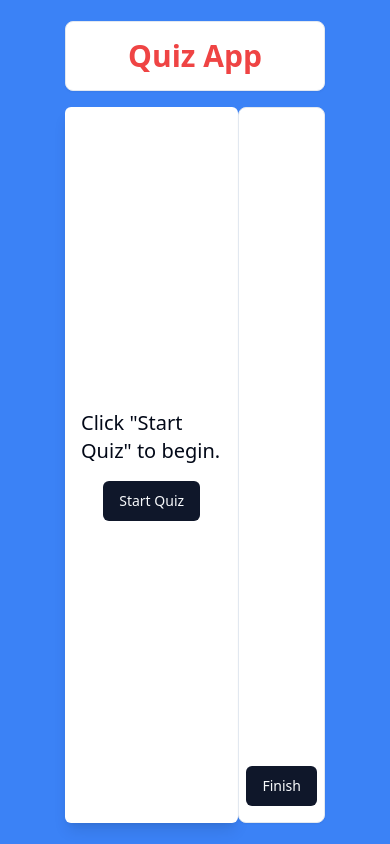
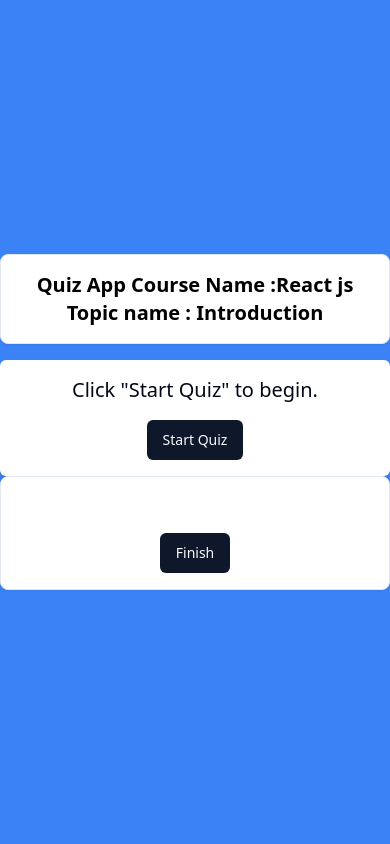
Before and after one commit to DishaJain05/quiz, a Next.js app: page / in a window 390 px wide. Built offline with nearby package versions, Linux system fonts and the light colour scheme; no server answers.

Commit message:
responsive

```diff
--- a/src/app/globals.css
+++ b/src/app/globals.css
@@ -59,6 +59,11 @@
   }
 }
 
+
+/* Custom styles */
+
+
+
 @layer base {
   * {
     @apply border-border;
--- a/src/app/page.tsx
+++ b/src/app/page.tsx
@@ -24,7 +24,7 @@
   const [attempted, setAttempted] = useState<boolean[]>([]);
   const [timeLeft, setTimeLeft] = useState<number>(600); // Default to 10 minutes
   const [hasStarted, setHasStarted] = useState<boolean>(false);
-  const [topicid, setTopicid] = useState<number>(2);
+  const [topicid, setTopicid] = useState<number>(1);
 
   useEffect(() => {
     if (typeof window !== 'undefined') {
@@ -101,7 +101,6 @@
     })
       .then(response => response.json())
       .then(data => {
-        console.log('Performance data saved:', data);
       })
       .catch(error => {
         console.error('Error saving performance data:', error);
@@ -133,20 +132,24 @@
   };
 
   return (
-    <div className="min-h-screen flex items-center justify-center bg-blue-500 relative">
-      <div className="w-2/3 flex flex-col items-center">
+    <div className="min-h-screen flex flex-col lg:flex-row items-center justify-center bg-blue-500 relative">
+      <div className="lg:w-2/3 w-full flex flex-col items-center">
         <Card className="w-full mb-4 p-4 text-center relative">
-          <h1 className="text-3xl font-bold text-red-500">Quiz App</h1>
-          {hasStarted && (
-            <div className="text-xl absolute top-4 right-4">
-              {Math.floor(timeLeft / 60)}:{timeLeft % 60 < 10 ? `0${timeLeft % 60}` : timeLeft % 60}
-            </div>
-          )}
+          <div className="flex items-center justify-between">
+            <h1 className="text-xl font-bold text-black flex-1 text-center">
+              Quiz App Course Name :React js Topic name : Introduction
+            </h1>
+            {hasStarted && (
+              <div className="text-xl font-bold text-black ml-4">
+                {Math.floor(timeLeft / 60)}:{timeLeft % 60 < 10 ? `0${timeLeft % 60}` : timeLeft % 60}
+              </div>
+            )}
+          </div>
         </Card>
-        <div className="flex w-full h-[calc(100vh-8rem)]">
+        <div className="flex flex-col lg:flex-row w-full h-full lg:h-[calc(100vh-8rem)]">
           {score === null ? (
             <>
-              <div className="flex-1 flex flex-col bg-white p-4 rounded-md shadow-lg h-full">
+              <div className="flex-1 flex flex-col bg-white p-4 rounded-md shadow-lg">
                 {hasStarted ? (
                   questions.length > 0 ? (
                     <QuestionCard
--- a/src/components/OptionCard.tsx
+++ b/src/components/OptionCard.tsx
@@ -14,7 +14,7 @@
   };
 
   return (
-    <Card className={`p-4 cursor-pointer ${selectedOption === option.split(',')[0] ? 'bg-blue-500 text-white' : ''}`} onClick={handleClick}>
+    <Card className={`p-4 cursor-pointer ${selectedOption === option.split(',')[0] ? 'bg-blue-500 text-white' : 'bg-white-300'}`} onClick={handleClick}>
       {option.split(',')[1]} {/* Display the option text */}
     </Card>
   );
--- a/src/components/QuestionCard.tsx
+++ b/src/components/QuestionCard.tsx
@@ -27,9 +27,9 @@
 }) => {
   return (
     <Card className="mb-4 p-4 flex-grow border-4 border-blue-500">
-      <CardHeader className="text-2xl font-bold">{`Question ${currentIndex + 1}`}</CardHeader>
+      <CardHeader className="text-xl lg:text-2xl font-bold">Question {currentIndex + 1}</CardHeader>
       <CardContent>
-        <h2 className="text-xl font-semibold mb-4">{question}</h2>
+        <h2 className="text-lg lg:text-xl font-semibold mb-4">{question}</h2>
         <div>
           {options.map((option, index) => (
             <OptionCard
--- a/src/components/Sidebar.tsx
+++ b/src/components/Sidebar.tsx
@@ -21,7 +21,7 @@
   };
 
   return (
-    <Card className="w-1/3 h-full p-4 flex flex-col items-center">
+    <Card className="w-full lg:w-1/3 h-full p-4 flex flex-col items-center">
       <CardContent className="flex flex-wrap items-center mb-4">
         {Array.isArray(questions) && questions.map((_, index) => {
           let bgColor = 'bg-gray-300';
```
